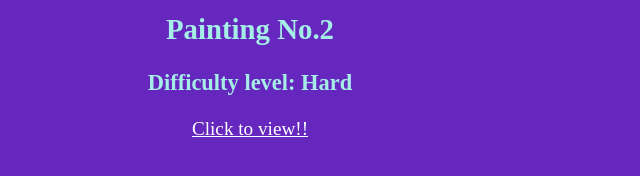
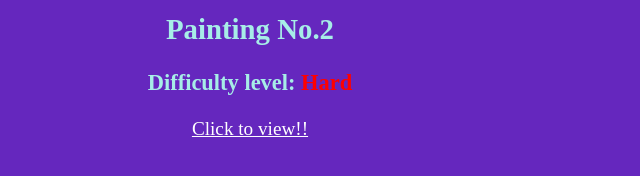
Before and after one commit to Varunnas/BigProject1-csshtml, a plain HTML site: page index.html in a window 1280 px wide. Shown: the part 396-572 px from the top of the page, 640-1280 px from the left. Drawn offline with Linux system fonts and the light colour scheme.

Commit message:
Update index.html

```diff
--- a/index.html
+++ b/index.html
@@ -30,7 +30,7 @@
         .m{
             color:orange;
         }
-        .d{
+        .h{
             color:red;
         }
 
```
